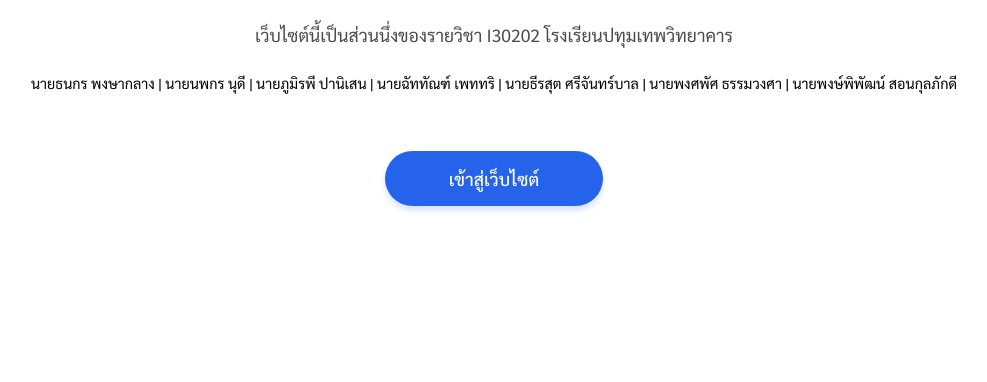
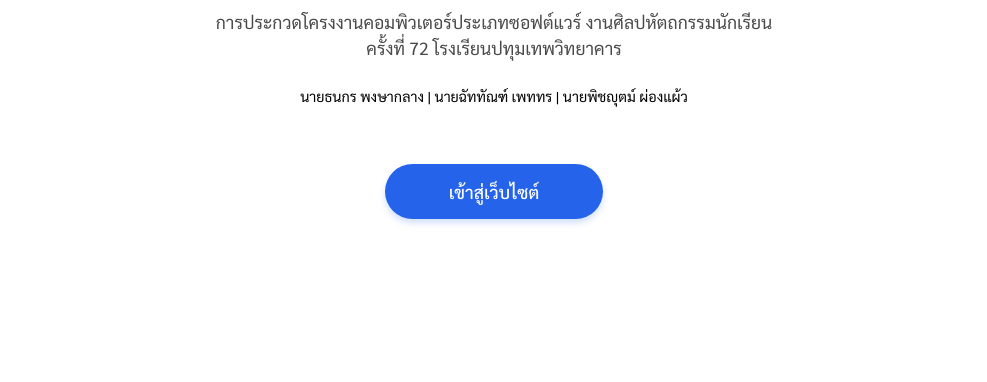
Before and after one commit to Jesselpetry/Flask-ThaiGovDocs-Portal, a plain HTML site: page index.html in a window 1280 px wide. Shown: the part 418-800 px from the top of the page, without its empty margins (146-1133 px from the left). Drawn offline with Linux system fonts and the light colour scheme.

Commit message:
Update index.html

```diff
--- a/index.html
+++ b/index.html
@@ -15,9 +15,9 @@
                 <img src='Assets/world-class.png 'alt="World Class" class="hero-logo-sub">
             </div>
             <h1>เว็บไซต์เพื่อสร้างเอกสารทางราชการ</h1>
-            <p>เว็บไซต์นี้เป็นส่วนนึ่งของรายวิชา I30202 โรงเรียนปทุมเทพวิทยาคาร</p>
+            <p>การประกวดโครงงานคอมพิวเตอร์ประเภทซอฟต์แวร์ งานศิลปหัตถกรรมนักเรียนครั้งที่ 72  โรงเรียนปทุมเทพวิทยาคาร</p>
             <p1 class="student-names" style="text-align: center; width: 100%; margin: 0 auto;">
-                นายธนกร พงษากลาง | นายนพกร นุดี | นายภูมิรพี ปานิเสน | นายฉัททัณฑ์ เพททริ | นายธีรสุต ศรีจันทร์บาล | นายพงศพัศ ธรรมวงศา | นายพงษ์พิพัฒน์ สอนกุลภักดี
+                นายธนกร พงษากลาง | นายฉัททัณฑ์ เพททร | นายพิชญุตม์ ผ่องแผ้ว
             </p1>
             <a href="#" id="mainButton" class="btn-drive">เข้าสู่เว็บไซต์</a>
         </div>
```
